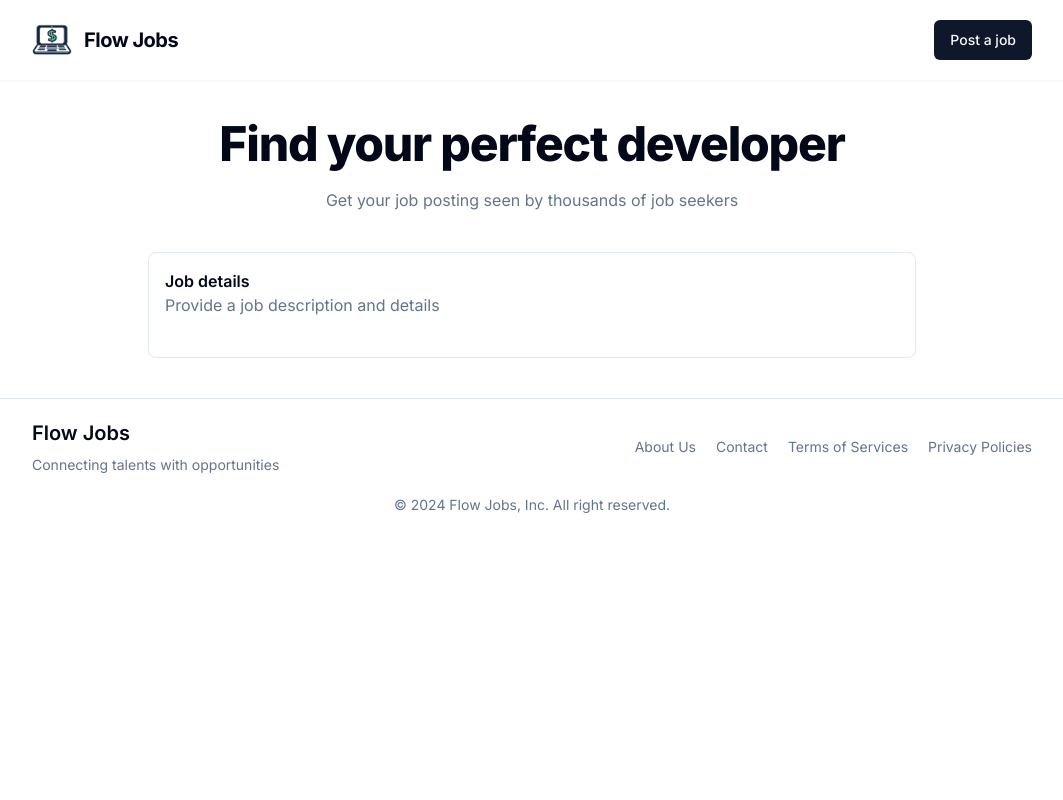
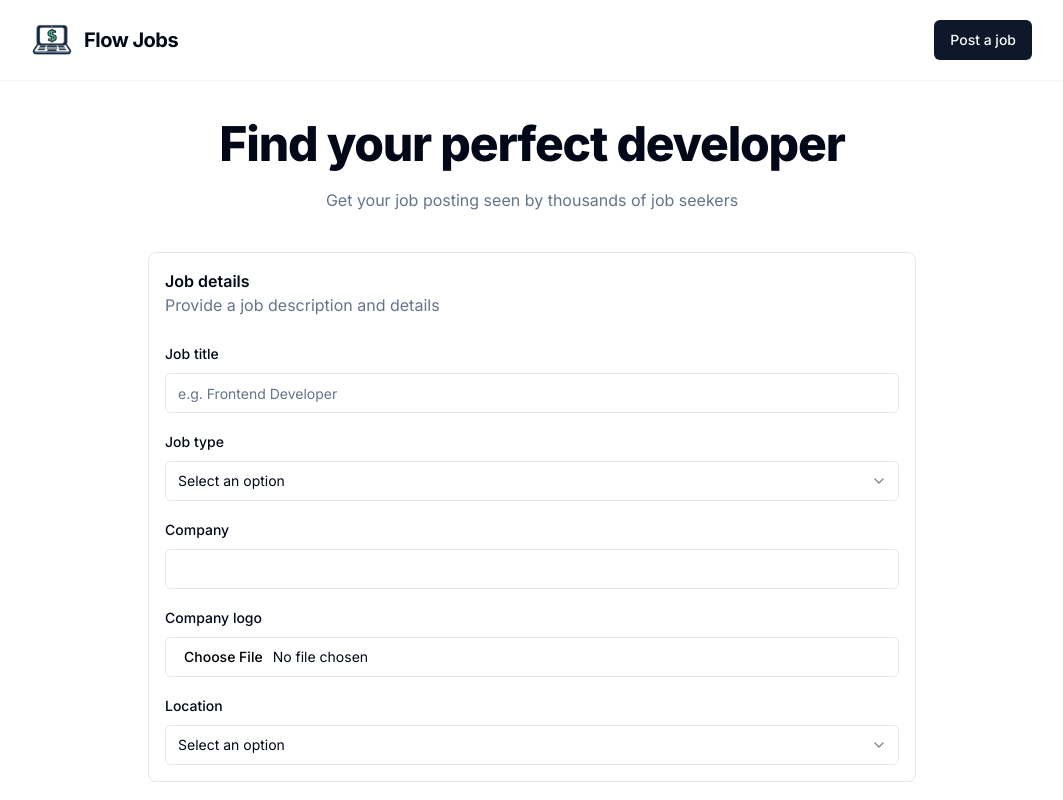
Before and after one commit to KaiIemsawat/next-ts-job-board, a Next.js app: page /jobs/new in a window 1280 px wide. Shown: the top 800 px of the page, without its empty margins (108-1171 px from the left). Built offline with nearby package versions, Linux system fonts and the light colour scheme.

Commit message:
form input has title, type, company, location

```diff
--- a/src/app/jobs/new/NewJobForm.tsx
+++ b/src/app/jobs/new/NewJobForm.tsx
@@ -1,10 +1,20 @@
 "use client";
 
-import { Form } from "@/components/ui/form";
+import {
+  Form,
+  FormControl,
+  FormField,
+  FormItem,
+  FormLabel,
+  FormMessage,
+} from "@/components/ui/form";
 import H1 from "@/components/ui/h1";
 import { CreateJobValues, createJobSchema } from "@/lib/validation";
 import { useForm } from "react-hook-form";
 import { zodResolver } from "@hookform/resolvers/zod";
+import { Input } from "@/components/ui/input";
+import Select from "@/components/ui/select";
+import { jobTypes, locationTypes } from "@/lib/job-types";
 
 export const NewJobForm = () => {
   const form = useForm<CreateJobValues>({
@@ -45,7 +55,103 @@ export const NewJobForm = () => {
             className="space-y-4"
             noValidate
             onSubmit={handleSubmit(onSubmit)}
-          ></form>
+          >
+            <FormField
+              control={control}
+              name="title"
+              render={({ field }) => (
+                <FormItem>
+                  <FormLabel>Job title</FormLabel>
+                  <FormControl>
+                    <Input placeholder="e.g. Frontend Developer" {...field} />
+                  </FormControl>
+                  <FormMessage />
+                </FormItem>
+              )}
+            />
+
+            <FormField
+              control={control}
+              name="type"
+              render={({ field }) => (
+                <FormItem>
+                  <FormLabel>Job type</FormLabel>
+                  <FormControl>
+                    <Select {...field} defaultValue="">
+                      <option value="" hidden>
+                        Select an option
+                      </option>
+                      {jobTypes.map((jobType) => (
+                        <option key={jobType} value={jobType}>
+                          {jobType}
+                        </option>
+                      ))}
+                    </Select>
+                  </FormControl>
+                  <FormMessage />
+                </FormItem>
+              )}
+            />
+
+            <FormField
+              control={control}
+              name="companyName"
+              render={({ field }) => (
+                <FormItem>
+                  <FormLabel>Company</FormLabel>
+                  <FormControl>
+                    <Input {...field} />
+                  </FormControl>
+                  <FormMessage />
+                </FormItem>
+              )}
+            />
+
+            <FormField
+              control={control}
+              name="companyLogo"
+              render={({ field: { value, ...fieldValues } }) => (
+                <FormItem>
+                  <FormLabel>Company logo</FormLabel>
+                  <FormControl>
+                    <Input
+                      {...fieldValues}
+                      type="file"
+                      accept="image/*"
+                      onChange={(e) => {
+                        const file = e.target.files?.[0]; // select only the first file
+                        fieldValues.onChange(file);
+                      }}
+                    />
+                  </FormControl>
+                  <FormMessage />
+                </FormItem>
+              )}
+            />
+
+            <FormField
+              control={control}
+              name="locationType"
+              render={({ field }) => (
+                <FormItem>
+                  <FormLabel>Location</FormLabel>
+                  <FormControl>
+                    <Select {...field} defaultValue="">
+                      <option value="" hidden>
+                        Select an option
+                      </option>
+                      {locationTypes.map((locationType) => (
+                        <option key={locationType} value={locationType}>
+                          {locationType}
+                        </option>
+                      ))}
+                    </Select>
+                  </FormControl>
+                  <FormMessage />
+                </FormItem>
+              )}
+            />
+          </form>
         </Form>
       </div>
     </main>
--- a/src/components/ui/form.tsx
+++ b/src/components/ui/form.tsx
@@ -1,6 +1,6 @@
-import * as React from "react"
-import * as LabelPrimitive from "@radix-ui/react-label"
-import { Slot } from "@radix-ui/react-slot"
+import * as React from "react";
+import * as LabelPrimitive from "@radix-ui/react-label";
+import { Slot } from "@radix-ui/react-slot";
 import {
   Controller,
   ControllerProps,
@@ -8,27 +8,27 @@ import {
   FieldValues,
   FormProvider,
   useFormContext,
-} from "react-hook-form"
+} from "react-hook-form";
 
-import { cn } from "@/lib/utils"
-import { Label } from "@/components/ui/label"
+import { cn } from "@/lib/utils";
+import { Label } from "@/components/ui/label";
 
-const Form = FormProvider
+const Form = FormProvider;
 
 type FormFieldContextValue<
   TFieldValues extends FieldValues = FieldValues,
-  TName extends FieldPath<TFieldValues> = FieldPath<TFieldValues>
+  TName extends FieldPath<TFieldValues> = FieldPath<TFieldValues>,
 > = {
-  name: TName
-}
+  name: TName;
+};
 
 const FormFieldContext = React.createContext<FormFieldContextValue>(
-  {} as FormFieldContextValue
-)
+  {} as FormFieldContextValue,
+);
 
 const FormField = <
   TFieldValues extends FieldValues = FieldValues,
-  TName extends FieldPath<TFieldValues> = FieldPath<TFieldValues>
+  TName extends FieldPath<TFieldValues> = FieldPath<TFieldValues>,
 >({
   ...props
 }: ControllerProps<TFieldValues, TName>) => {
@@ -36,21 +36,21 @@ const FormField = <
     <FormFieldContext.Provider value={{ name: props.name }}>
       <Controller {...props} />
     </FormFieldContext.Provider>
-  )
-}
+  );
+};
 
 const useFormField = () => {
-  const fieldContext = React.useContext(FormFieldContext)
-  const itemContext = React.useContext(FormItemContext)
-  const { getFieldState, formState } = useFormContext()
+  const fieldContext = React.useContext(FormFieldContext);
+  const itemContext = React.useContext(FormItemContext);
+  const { getFieldState, formState } = useFormContext();
 
-  const fieldState = getFieldState(fieldContext.name, formState)
+  const fieldState = getFieldState(fieldContext.name, formState);
 
   if (!fieldContext) {
-    throw new Error("useFormField should be used within <FormField>")
+    throw new Error("useFormField should be used within <FormField>");
   }
 
-  const { id } = itemContext
+  const { id } = itemContext;
 
   return {
     id,
@@ -59,53 +59,47 @@ const useFormField = () => {
     formDescriptionId: `${id}-form-item-description`,
     formMessageId: `${id}-form-item-message`,
     ...fieldState,
-  }
-}
+  };
+};
 
 type FormItemContextValue = {
-  id: string
-}
+  id: string;
+};
 
 const FormItemContext = React.createContext<FormItemContextValue>(
-  {} as FormItemContextValue
-)
+  {} as FormItemContextValue,
+);
 
 const FormItem = React.forwardRef<
   HTMLDivElement,
   React.HTMLAttributes<HTMLDivElement>
 >(({ className, ...props }, ref) => {
-  const id = React.useId()
+  const id = React.useId();
 
   return (
     <FormItemContext.Provider value={{ id }}>
       <div ref={ref} className={cn("space-y-2", className)} {...props} />
     </FormItemContext.Provider>
-  )
-})
-FormItem.displayName = "FormItem"
+  );
+});
+FormItem.displayName = "FormItem";
 
 const FormLabel = React.forwardRef<
   React.ElementRef<typeof LabelPrimitive.Root>,
   React.ComponentPropsWithoutRef<typeof LabelPrimitive.Root>
 >(({ className, ...props }, ref) => {
-  const { error, formItemId } = useFormField()
+  const { error, formItemId } = useFormField();
 
-  return (
-    <Label
-      ref={ref}
-      className={cn(error && "text-destructive", className)}
-      htmlFor={formItemId}
-      {...props}
-    />
-  )
-})
-FormLabel.displayName = "FormLabel"
+  return <Label ref={ref} htmlFor={formItemId} {...props} />;
+});
+FormLabel.displayName = "FormLabel";
 
 const FormControl = React.forwardRef<
   React.ElementRef<typeof Slot>,
   React.ComponentPropsWithoutRef<typeof Slot>
->(({ ...props }, ref) => {
-  const { error, formItemId, formDescriptionId, formMessageId } = useFormField()
+>((props, ref) => {
+  const { error, formItemId, formDescriptionId, formMessageId } =
+    useFormField();
 
   return (
     <Slot
@@ -119,15 +113,15 @@ const FormControl = React.forwardRef<
       aria-invalid={!!error}
       {...props}
     />
-  )
-})
-FormControl.displayName = "FormControl"
+  );
+});
+FormControl.displayName = "FormControl";
 
 const FormDescription = React.forwardRef<
   HTMLParagraphElement,
   React.HTMLAttributes<HTMLParagraphElement>
 >(({ className, ...props }, ref) => {
-  const { formDescriptionId } = useFormField()
+  const { formDescriptionId } = useFormField();
 
   return (
     <p
@@ -136,19 +130,19 @@ const FormDescription = React.forwardRef<
       className={cn("text-sm text-muted-foreground", className)}
       {...props}
     />
-  )
-})
-FormDescription.displayName = "FormDescription"
+  );
+});
+FormDescription.displayName = "FormDescription";
 
 const FormMessage = React.forwardRef<
   HTMLParagraphElement,
   React.HTMLAttributes<HTMLParagraphElement>
 >(({ className, children, ...props }, ref) => {
-  const { error, formMessageId } = useFormField()
-  const body = error ? String(error?.message) : children
+  const { error, formMessageId } = useFormField();
+  const body = error ? String(error?.message) : children;
 
   if (!body) {
-    return null
+    return null;
   }
 
   return (
@@ -160,9 +154,9 @@ const FormMessage = React.forwardRef<
     >
       {body}
     </p>
-  )
-})
-FormMessage.displayName = "FormMessage"
+  );
+});
+FormMessage.displayName = "FormMessage";
 
 export {
   useFormField,
@@ -173,4 +167,4 @@ export {
   FormDescription,
   FormMessage,
   FormField,
-}
+};
```
